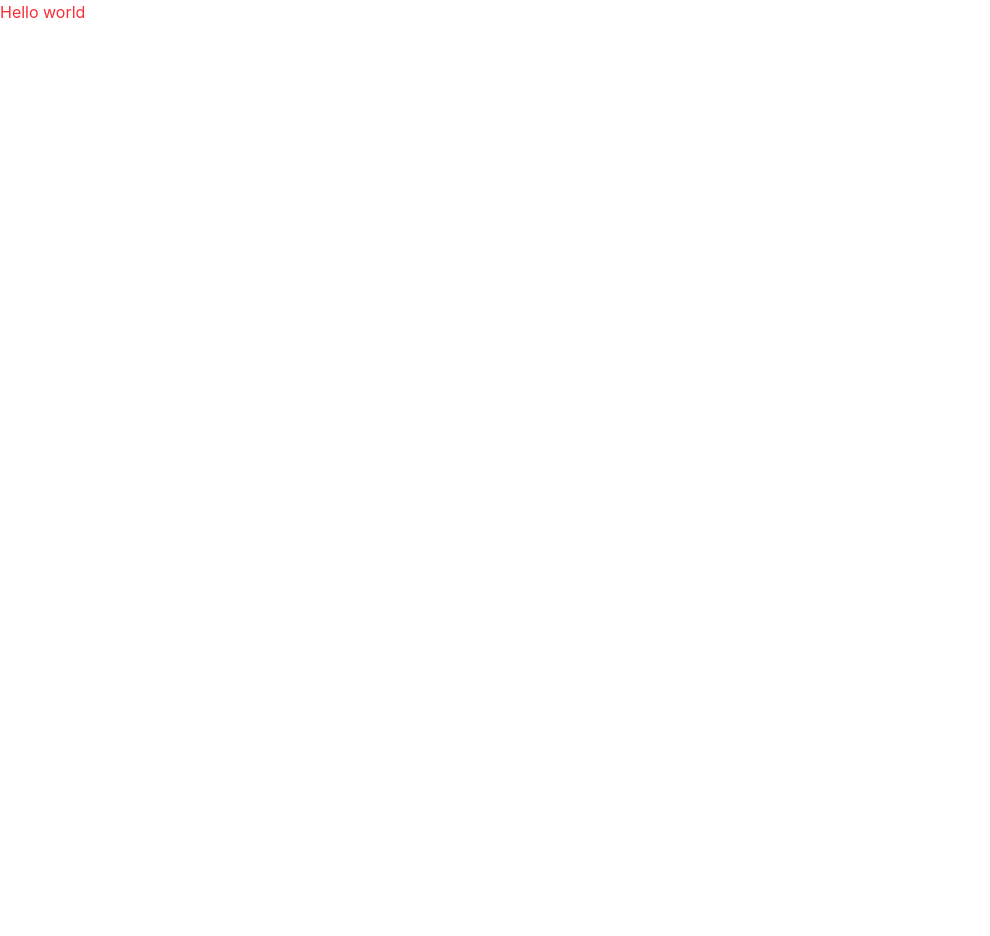
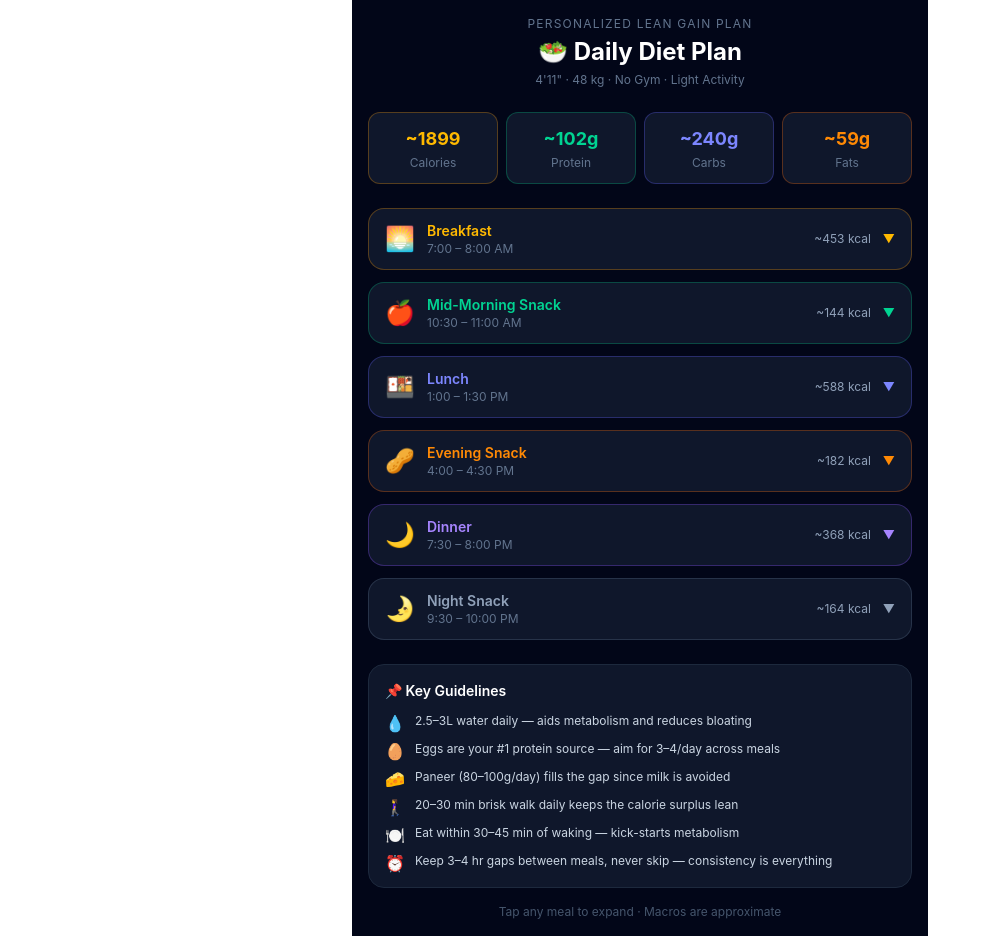
Before and after one commit to praveshishere/diet-plan, a React (Vite) app: page / in a window 1280 px wide. Shown: the whole page, without its empty margins (0-990 px from the left). Before the commit the page ends 800 px from the top, so only its background shows below. Built offline with nearby package versions, Linux system fonts and the light colour scheme.

Commit message:
add minimal plan

```diff
--- a/src/App.tsx
+++ b/src/App.tsx
@@ -2,6 +2,8 @@ import { useState } from 'react'
 import reactLogo from './assets/react.svg'
 import viteLogo from './assets/vite.svg'
 import heroImg from './assets/hero.png'
+
+import DietPlan from "./components/DietPlan";
 
 function App() {
   const [count, setCount] = useState(0)
@@ -9,7 +11,7 @@ function App() {
   return (
     <>
       <div className="text-red-500">
-        Hello world
+        <DietPlan />
       </div>
     </>
   )
--- /dev/null
+++ b/src/components/DietPlan.tsx
@@ -0,0 +1,203 @@
+import { useState } from "react";
+
+const meals = [
+  {
+    time: "7:00 – 8:00 AM",
+    label: "Breakfast",
+    emoji: "🌅",
+    accent: "amber",
+    items: [
+      { name: "Whole eggs (boiled/scrambled)", qty: "3 eggs", p: 18, c: 1, f: 15 },
+      { name: "Multigrain / brown bread toast", qty: "2 slices", p: 6, c: 26, f: 2 },
+      { name: "Banana", qty: "1 medium", p: 1, c: 23, f: 0 },
+    ],
+    note: "Eggs are the protein anchor of this plan. Have them any style — boiled is easiest.",
+  },
+  {
+    time: "10:30 – 11:00 AM",
+    label: "Mid-Morning Snack",
+    emoji: "🍎",
+    accent: "emerald",
+    items: [
+      { name: "Curd (plain, full-fat)", qty: "150g", p: 5, c: 6, f: 4 },
+      { name: "Mixed fruit (apple / papaya / guava)", qty: "100g", p: 1, c: 15, f: 0 },
+    ],
+    note: "Curd gives probiotics + protein. Avoid flavoured curd — too much sugar.",
+  },
+  {
+    time: "1:00 – 1:30 PM",
+    label: "Lunch",
+    emoji: "🍱",
+    accent: "indigo",
+    items: [
+      { name: "Cooked rice or chapati", qty: "1 cup / 2 roti", p: 5, c: 45, f: 2 },
+      { name: "Dal (masoor / moong / chana)", qty: "1 cup cooked", p: 12, c: 20, f: 1 },
+      { name: "Paneer bhurji / curry", qty: "80g paneer", p: 14, c: 3, f: 11 },
+      { name: "Sabzi (seasonal vegetable)", qty: "1 cup", p: 2, c: 10, f: 2 },
+    ],
+    note: "Dal + paneer together gives a complete amino acid profile. Don't skip dal.",
+  },
+  {
+    time: "4:00 – 4:30 PM",
+    label: "Evening Snack",
+    emoji: "🥜",
+    accent: "orange",
+    items: [
+      { name: "Roasted chana / peanuts", qty: "30g", p: 7, c: 10, f: 5 },
+      { name: "Boiled egg (optional top-up)", qty: "1 egg", p: 6, c: 0, f: 5 },
+    ],
+    note: "Keeps energy stable through the evening. Skip the egg if lunch was heavy.",
+  },
+  {
+    time: "7:30 – 8:00 PM",
+    label: "Dinner",
+    emoji: "🌙",
+    accent: "violet",
+    items: [
+      { name: "Chapati", qty: "2 roti", p: 5, c: 30, f: 2 },
+      { name: "Chickpeas / rajma / chhole curry", qty: "1 cup cooked", p: 13, c: 25, f: 2 },
+      { name: "Mixed salad (cucumber, tomato, carrot)", qty: "1 bowl", p: 2, c: 8, f: 0 },
+    ],
+    note: "Keep dinner moderate. Legumes digest well overnight and support muscle repair.",
+  },
+  {
+    time: "9:30 – 10:00 PM",
+    label: "Night Snack",
+    emoji: "🌛",
+    accent: "slate",
+    items: [
+      { name: "Peanut butter", qty: "1 tbsp (15g)", p: 4, c: 3, f: 8 },
+      { name: "Multigrain cracker or banana", qty: "1 pc", p: 1, c: 15, f: 0 },
+    ],
+    note: "Only if hungry. Slow-digesting fats prevent overnight muscle breakdown.",
+  },
+];
+
+const tips = [
+  { icon: "💧", text: "2.5–3L water daily — aids metabolism and reduces bloating" },
+  { icon: "🥚", text: "Eggs are your #1 protein source — aim for 3–4/day across meals" },
+  { icon: "🧀", text: "Paneer (80–100g/day) fills the gap since milk is avoided" },
+  { icon: "🚶‍♀️", text: "20–30 min brisk walk daily keeps the calorie surplus lean" },
+  { icon: "🍽️", text: "Eat within 30–45 min of waking — kick-starts metabolism" },
+  { icon: "⏰", text: "Keep 3–4 hr gaps between meals, never skip — consistency is everything" },
+];
+
+const accentMap = {
+  amber:   { border: "border-amber-500/30",  text: "text-amber-400",   bg: "bg-amber-500/10",   dot: "bg-amber-400" },
+  emerald: { border: "border-emerald-500/30", text: "text-emerald-400", bg: "bg-emerald-500/10", dot: "bg-emerald-400" },
+  indigo:  { border: "border-indigo-500/30",  text: "text-indigo-400",  bg: "bg-indigo-500/10",  dot: "bg-indigo-400" },
+  orange:  { border: "border-orange-500/30",  text: "text-orange-400",  bg: "bg-orange-500/10",  dot: "bg-orange-400" },
+  violet:  { border: "border-violet-500/30",  text: "text-violet-400",  bg: "bg-violet-500/10",  dot: "bg-violet-400" },
+  slate:   { border: "border-slate-500/30",   text: "text-slate-400",   bg: "bg-slate-500/10",   dot: "bg-slate-400" },
+};
+
+const mealKcal = (items) => items.reduce((a, x) => a + x.p * 4 + x.c * 4 + x.f * 9, 0);
+const totals = meals.reduce((acc, m) => {
+  m.items.forEach(i => { acc.p += i.p; acc.c += i.c; acc.f += i.f; });
+  return acc;
+}, { p: 0, c: 0, f: 0 });
+const totalKcal = totals.p * 4 + totals.c * 4 + totals.f * 9;
+
+export default function DietPlan() {
+  const [open, setOpen] = useState(null);
+
+  return (
+    <div className="min-h-screen bg-slate-950 text-slate-100 p-4 max-w-xl mx-auto">
+
+      {/* Header */}
+      <div className="text-center mb-6">
+        <p className="text-xs text-slate-500 uppercase tracking-widest mb-1">Personalized Lean Gain Plan</p>
+        <h1 className="text-2xl font-bold text-white">🥗 Daily Diet Plan</h1>
+        <p className="text-xs text-slate-500 mt-1">4'11" · 48 kg · No Gym · Light Activity</p>
+      </div>
+
+      {/* Macro Summary */}
+      <div className="grid grid-cols-4 gap-2 mb-6">
+        {[
+          { label: "Calories", val: `~${totalKcal}`, unit: "kcal", cls: "text-amber-400 border-amber-500/30" },
+          { label: "Protein",  val: `~${totals.p}g`, unit: "daily", cls: "text-emerald-400 border-emerald-500/30" },
+          { label: "Carbs",    val: `~${totals.c}g`, unit: "daily", cls: "text-indigo-400 border-indigo-500/30" },
+          { label: "Fats",     val: `~${totals.f}g`, unit: "daily", cls: "text-orange-400 border-orange-500/30" },
+        ].map(m => (
+          <div key={m.label} className={`bg-slate-900 rounded-xl p-3 text-center border ${m.cls}`}>
+            <p className={`text-lg font-bold ${m.cls.split(" ")[0]}`}>{m.val}</p>
+            <p className="text-xs text-slate-500 mt-0.5">{m.label}</p>
+          </div>
+        ))}
+      </div>
+
+      {/* Meal Cards */}
+      <div className="flex flex-col gap-3 mb-6">
+        {meals.map((meal, i) => {
+          const a = accentMap[meal.accent];
+          const isOpen = open === i;
+          return (
+            <div key={i} className={`bg-slate-900 rounded-2xl border ${a.border} overflow-hidden`}>
+              <button
+                onClick={() => setOpen(isOpen ? null : i)}
+                className="w-full flex items-center justify-between px-4 py-3 text-left"
+              >
+                <div className="flex items-center gap-3">
+                  <span className="text-2xl">{meal.emoji}</span>
+                  <div>
+                    <p className={`font-semibold text-sm ${a.text}`}>{meal.label}</p>
+                    <p className="text-xs text-slate-500">{meal.time}</p>
+                  </div>
+                </div>
+                <div className="flex items-center gap-3">
+                  <span className="text-xs text-slate-400">~{mealKcal(meal.items)} kcal</span>
+                  <span className={`text-xs ${a.text}`}>{isOpen ? "▲" : "▼"}</span>
+                </div>
+              </button>
+
+              {isOpen && (
+                <div className={`px-4 pb-4 border-t ${a.border}`}>
+                  <table className="w-full text-xs mt-3">
+                    <thead>
+                      <tr className="text-slate-500">
+                        <th className="text-left pb-2 font-medium">Food</th>
+                        <th className="text-right pb-2 font-medium">Qty</th>
+                        <th className="text-right pb-2 font-medium text-emerald-500">P</th>
+                        <th className="text-right pb-2 font-medium text-indigo-400">C</th>
+                        <th className="text-right pb-2 font-medium text-orange-400">F</th>
+                      </tr>
+                    </thead>
+                    <tbody>
+                      {meal.items.map((item, j) => (
+                        <tr key={j} className="border-t border-slate-800">
+                          <td className="py-2 text-slate-200">{item.name}</td>
+                          <td className="py-2 text-right text-slate-400 pl-2 whitespace-nowrap">{item.qty}</td>
+                          <td className="py-2 text-right text-emerald-400 pl-2">{item.p}g</td>
+                          <td className="py-2 text-right text-indigo-400 pl-2">{item.c}g</td>
+                          <td className="py-2 text-right text-orange-400 pl-2">{item.f}g</td>
+                        </tr>
+                      ))}
+                    </tbody>
+                  </table>
+                  <div className={`mt-3 px-3 py-2 rounded-lg text-xs text-slate-300 ${a.bg} border-l-2 ${a.border}`}>
+                    💡 {meal.note}
+                  </div>
+                </div>
+              )}
+            </div>
+          );
+        })}
+      </div>
+
+      {/* Tips */}
+      <div className="bg-slate-900 rounded-2xl border border-slate-800 p-4">
+        <p className="font-semibold text-sm text-white mb-3">📌 Key Guidelines</p>
+        <div className="flex flex-col gap-2.5">
+          {tips.map((t, i) => (
+            <div key={i} className="flex items-start gap-2.5 text-xs text-slate-300">
+              <span className="text-base leading-none mt-0.5">{t.icon}</span>
+              <span>{t.text}</span>
+            </div>
+          ))}
+        </div>
+      </div>
+
+      <p className="text-center text-xs text-slate-600 mt-4">Tap any meal to expand · Macros are approximate</p>
+    </div>
+  );
+}
```
